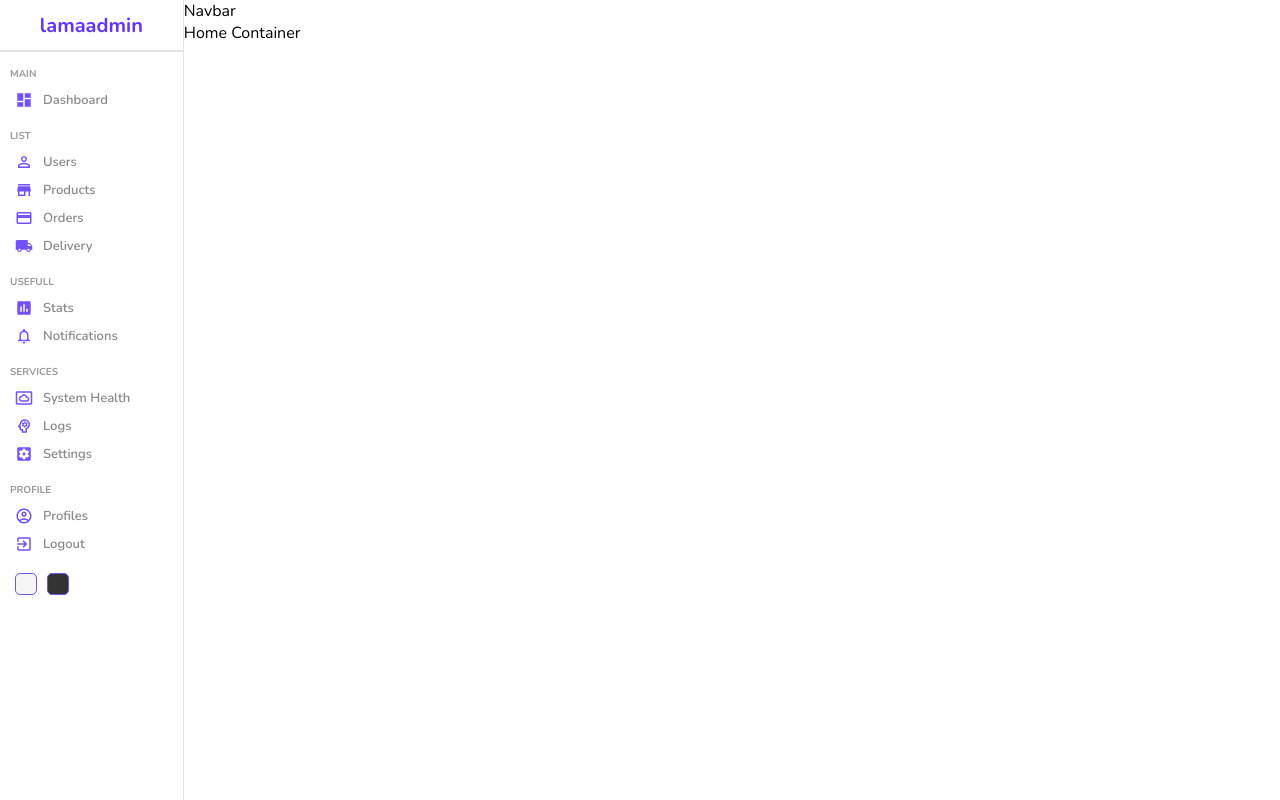
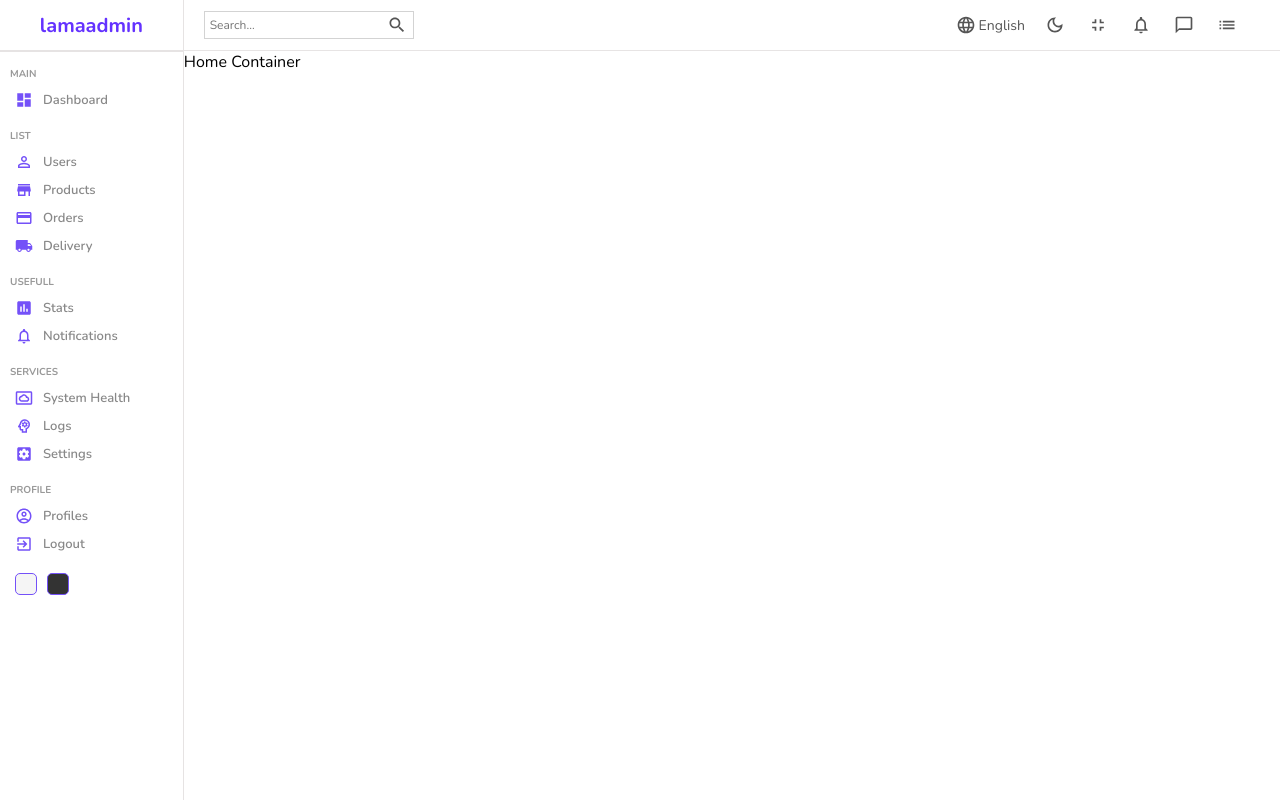
Before and after one commit to atefeh-dev/admin-dashboard, a React (Create React App) app: page / in a window 1280 px wide. Built offline with nearby package versions, Linux system fonts and the light colour scheme.

Commit message:
added navbar

```diff
--- a/src/components/navbar/Navbar.jsx
+++ b/src/components/navbar/Navbar.jsx
@@ -10,7 +10,37 @@ import ChatBubbleOutlineOutlinedIcon from "@mui/icons-material/ChatBubbleOutline
 import ListOutlinedIcon from "@mui/icons-material/ListOutlined";
 
 const Navbar = () => {
-  return <div>Navbar</div>;
+  return (
+    <div className="navbar">
+      <div className="wrapper">
+        <div className="search">
+          <input type="text" placeholder="Search..." />
+          <SearchOutlinedIcon className="icon" />
+        </div>
+        <div className="items">
+          <div className="item">
+            <LanguageOutlinedIcon className="icon" />
+            English
+          </div>
+          <div className="item">
+            <DarkModeOutlinedIcon className="icon" />
+          </div>
+          <div className="item">
+            <FullscreenExitOutlinedIcon className="icon" />
+          </div>
+          <div className="item">
+            <NotificationsNoneOutlinedIcon className="icon" />
+          </div>
+          <div className="item">
+            <ChatBubbleOutlineOutlinedIcon className="icon" />
+          </div>
+          <div className="item">
+            <ListOutlinedIcon className="icon" />
+          </div>
+        </div>
+      </div>
+    </div>
+  );
 };
 
 export default Navbar;
--- a/src/components/navbar/navbar.scss
+++ b/src/components/navbar/navbar.scss
@@ -0,0 +1,49 @@
+/** @format */
+
+.navbar {
+  height: 50px;
+  border-bottom: 0.5px solid rgb(231, 228, 228);
+  display: flex;
+  align-items: center;
+  font-size: 14px;
+  color: #555;
+  .wrapper {
+    width: 100%;
+    padding: 20px;
+    display: flex;
+    align-items: center;
+    justify-content: space-between;
+    .search {
+      border: 0.5px solid lightgray;
+      padding: 3px;
+      display: flex;
+      align-items: center;
+      input {
+        border: none;
+        outline: none;
+        background-color: transparent;
+        &::placeholder {
+          font-size: 12px;
+        }
+      }
+    }
+
+    .items {
+      display: flex;
+      align-items: center;
+      .item {
+        margin-right: 20px;
+        display: flex;
+        align-items: center;
+      }
+    }
+    .icon {
+      font-size: 20px;
+      margin-right: 3px;
+      &:hover {
+        cursor: pointer;
+        color: #7451f8;
+      }
+    }
+  }
+}
```
